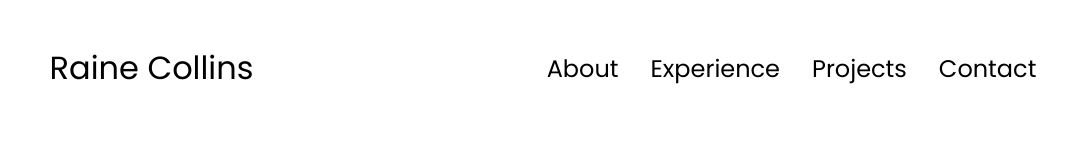
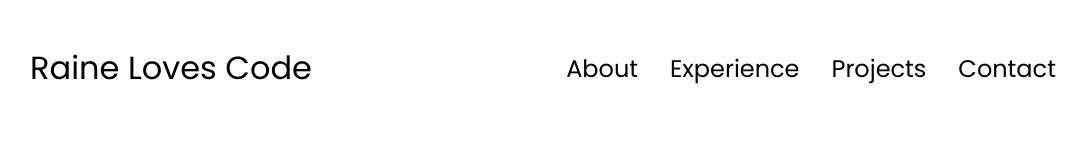
Before and after one commit to rainelovescode/personal-portfolio-website, a plain HTML site: page index.html in a window 1280 px wide. Shown: the whole page, without its empty margins (97-1184 px from the left). Drawn offline with Linux system fonts and the light colour scheme.

Commit message:
Updated header

```diff
--- a/index.html
+++ b/index.html
@@ -9,7 +9,7 @@
   </head>
   <body>
     <nav id="desktop-nav">
-      <div class="logo">Raine Collins</div>
+      <div class="logo">Raine Loves Code</div>
       <div>
         <ul class="nav-links">
           <li><a href="#about">About</a></li>
```
